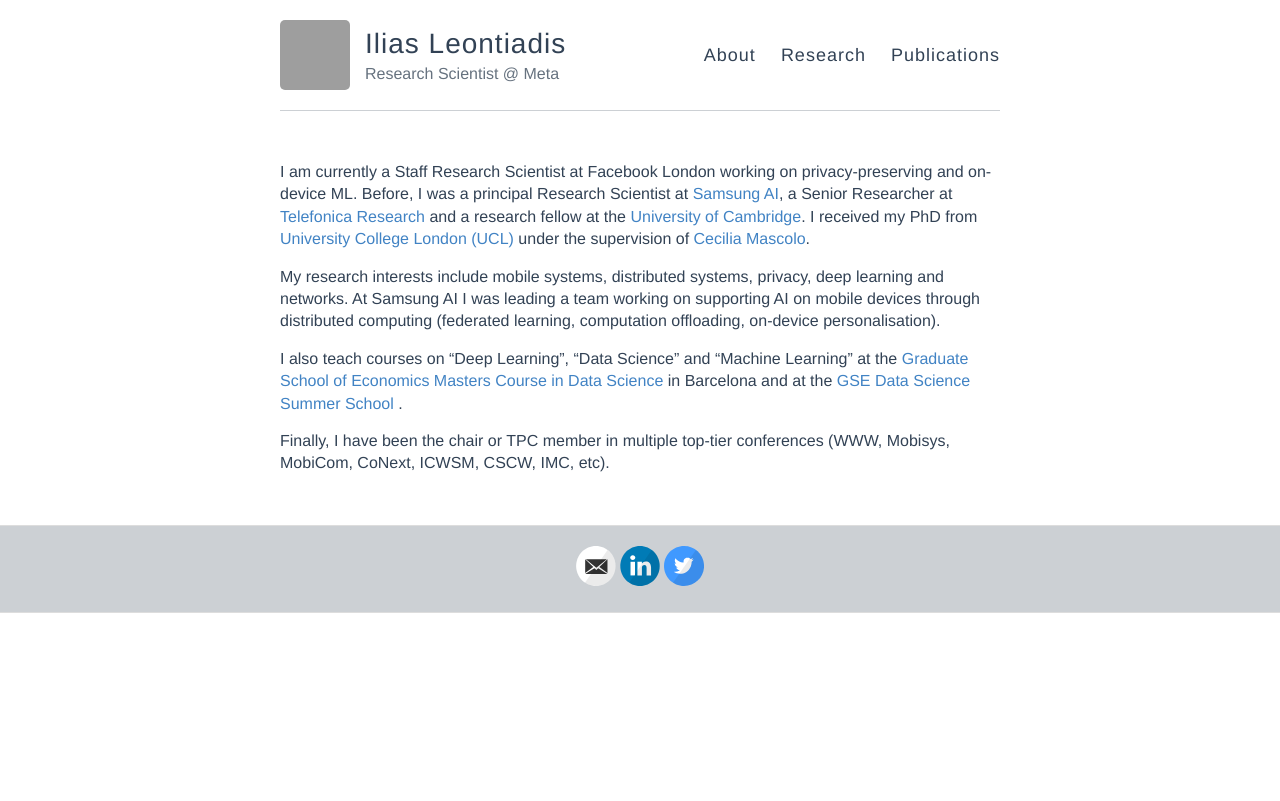
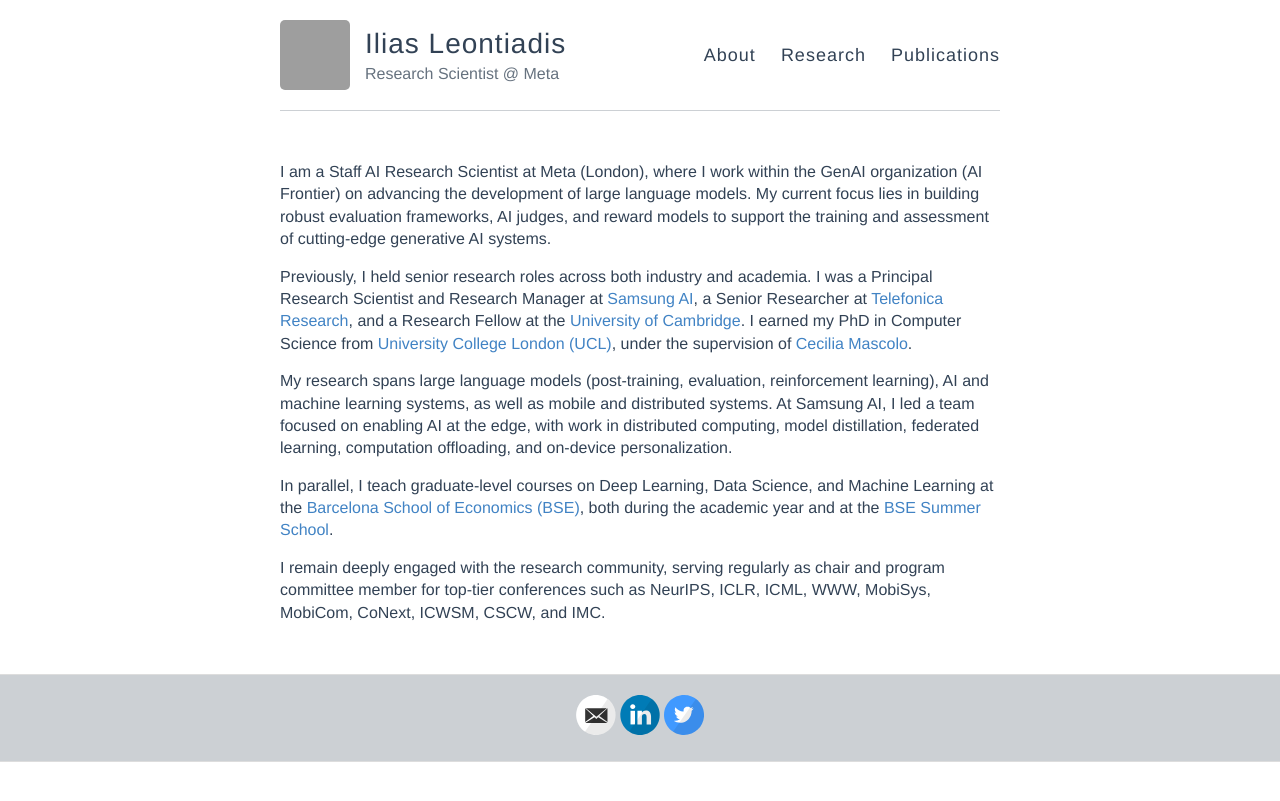
Before and after one commit to iliasl/iliasl.github.io, a Jekyll site: the page built from index.md, in a window 1280 px wide. Shown: the top 801 px of the page. Built offline with Jekyll 4.4.1, drawn with Linux system fonts in a browser that asks for light colours; grey boxes are pictures that could not be loaded.

Commit message:
updates meta

```diff
--- a/index.md
+++ b/index.md
@@ -4,12 +4,13 @@ title: Ilias Leontiadis
 
 ---
 
-I am currently a Staff Research Scientist at Facebook London working on privacy-preserving and on-device ML. Before, I was a principal Research Scientist at [Samsung AI](https://research.samsung.com/aicenter_cambridge){:target="_blank"}, a Senior Researcher at [Telefonica Research](http://www.tid.es/research){:target="_blank"} and a research fellow at the [University of Cambridge](https://www.cl.cam.ac.uk/){:target="_blank"}. I received my PhD from [University College London (UCL)](http://www.cs.ucl.ac.uk/home/){:target="_blank"} under the supervision of [Cecilia Mascolo](https://www.cl.cam.ac.uk/~cm542/){:target="_blank"}.
 
+I am a Staff AI Research Scientist at Meta (London), where I work within the GenAI organization (AI Frontier) on advancing the development of large language models. My current focus lies in building robust evaluation frameworks, AI judges, and reward models to support the training and assessment of cutting-edge generative AI systems.
 
- My research interests include mobile systems, distributed systems, privacy, deep learning and networks. At Samsung AI I was leading a team working on supporting AI on mobile devices through distributed computing (federated learning, computation offloading, on-device personalisation).
+Previously, I held senior research roles across both industry and academia. I was a Principal Research Scientist and Research Manager at [Samsung AI](https://research.samsung.com/aicenter_cambridge), a Senior Researcher at [Telefonica Research](http://www.tid.es/research), and a Research Fellow at the [University of Cambridge](https://www.cl.cam.ac.uk/). I earned my PhD in Computer Science from [University College London (UCL)](http://www.cs.ucl.ac.uk/home/), under the supervision of [Cecilia Mascolo](https://www.cl.cam.ac.uk/~cm542/).
 
- I also teach courses on “Deep Learning”, "Data Science" and  "Machine Learning” at the [Graduate School of Economics Masters Course in Data Science](http://www.barcelonagse.eu/study/masters-programs/data-science){:target="_blank"}  in Barcelona and at the [GSE Data Science Summer School](http://www.barcelonagse.eu/study/summer-school/data-science){:target="_blank"} .
+My research spans large language models (post-training, evaluation, reinforcement learning), AI and machine learning systems, as well as mobile and distributed systems. At Samsung AI, I led a team focused on enabling AI at the edge, with work in distributed computing, model distillation, federated learning, computation offloading, and on-device personalization.
 
+In parallel, I teach graduate-level courses on Deep Learning, Data Science, and Machine Learning at the [Barcelona School of Economics (BSE)](http://www.barcelonagse.eu/study/masters-programs/data-science), both during the academic year and at the [BSE Summer School](http://www.barcelonagse.eu/study/summer-school/data-science).
 
-Finally, I have been the chair or TPC member in multiple top-tier conferences (WWW, Mobisys, MobiCom, CoNext, ICWSM, CSCW, IMC, etc).
+I remain deeply engaged with the research community, serving regularly as chair and program committee member for top-tier conferences such as NeurIPS, ICLR, ICML, WWW, MobiSys, MobiCom, CoNext, ICWSM, CSCW, and IMC.
```
Also changed, not shown: research.md (+6 -1 lines).
